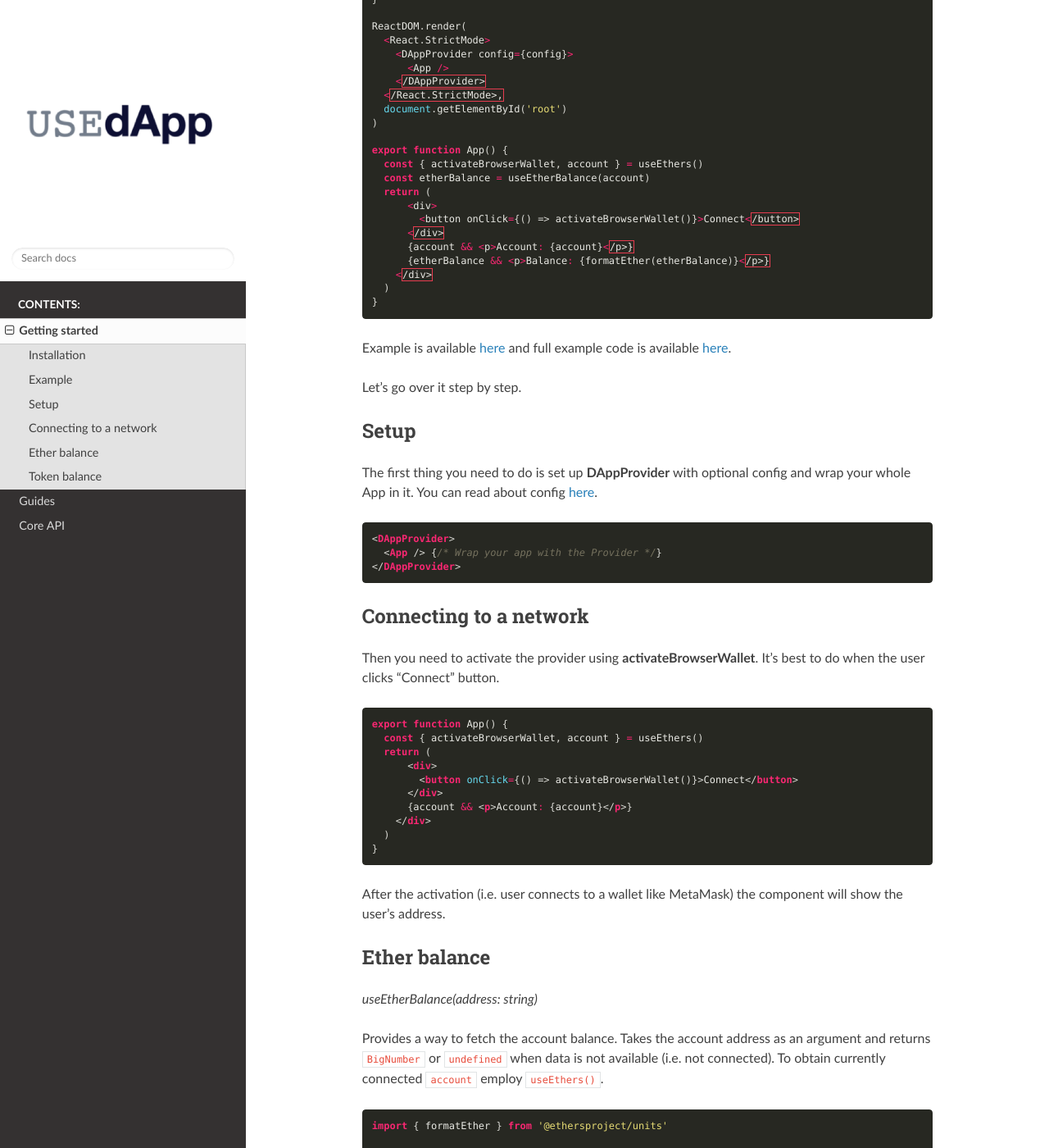
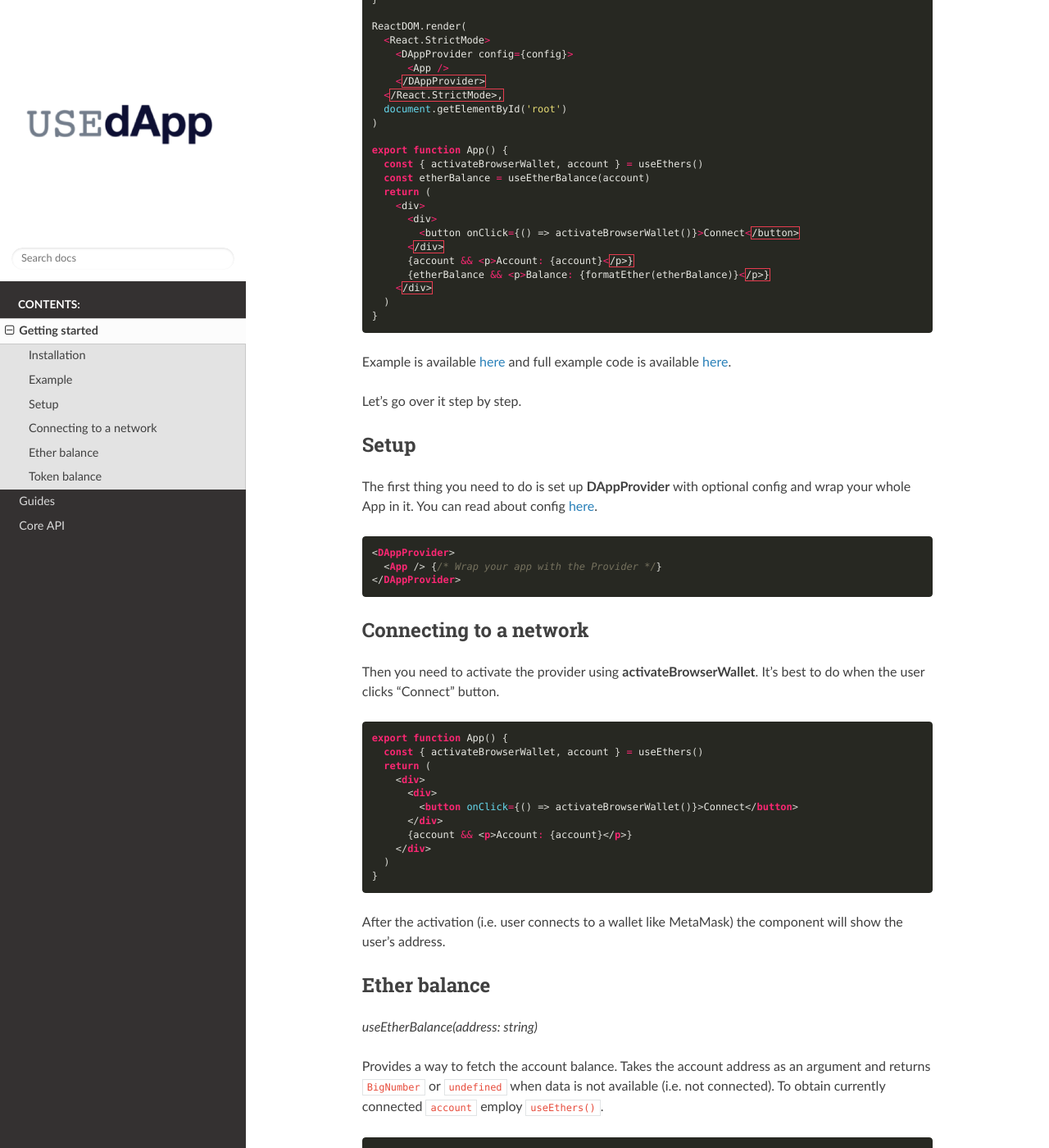
Before and after one commit to truth023/useDApp, a Sphinx documentation site: the page built from docs/source/getting-started.rst, in a window 1280 px wide and 1400 px high, scrolled down 693 px. Shown: the whole window at 82% size. Built offline with Sphinx 7.4.7 and the Read the Docs theme 2.0.0, drawn with Linux system fonts in a browser that asks for light colours.

Commit message:
🐢 Add missing div in doc (#78)

```diff
--- a/docs/source/getting-started.rst
+++ b/docs/source/getting-started.rst
@@ -49,6 +49,7 @@ Below is a simple example:
     const { activateBrowserWallet, account } = useEthers()
     const etherBalance = useEtherBalance(account)
     return (
+      <div>
         <div>
           <button onClick={() => activateBrowserWallet()}>Connect</button>
         </div>
@@ -85,6 +86,7 @@ Then you need to activate the provider using **activateBrowserWallet**. It's bes
   export function App() {
     const { activateBrowserWallet, account } = useEthers()
     return (
+      <div>
         <div>
           <button onClick={() => activateBrowserWallet()}>Connect</button>
         </div>
```
